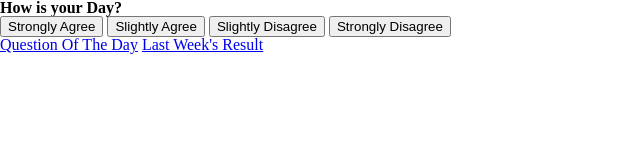
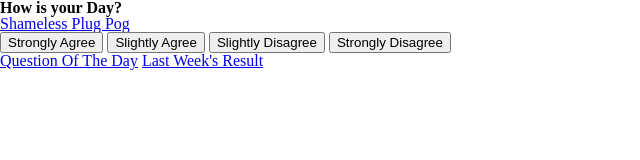
Before and after one commit to andrew-bork/HackCupertino, a plain HTML site: page index.html in a window 1280 px wide. Shown: the whole page, without its empty margins (0-640 px from the left). Drawn offline with Linux system fonts and the light colour scheme.

Commit message:
Update index.html

```diff
--- a/index.html
+++ b/index.html
@@ -16,7 +16,7 @@
 				document.write("<h2>" + QuestionWeek + "</h2>");
 			</script>
 		</div>
-
+                <a href= "https://andrew-bork.github.io/">Shameless Plug Pog</a>
 		<div id= "Button_Panel">
 			<button>Strongly Agree</button>
 			<button>Slightly Agree</button>
```
